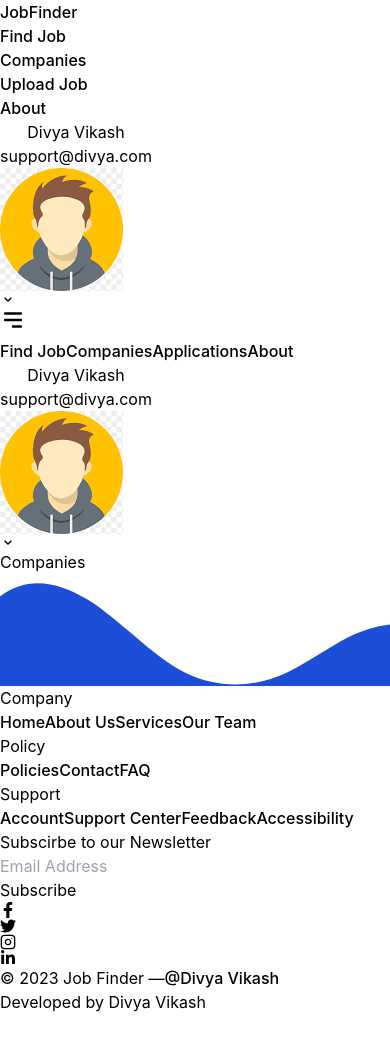
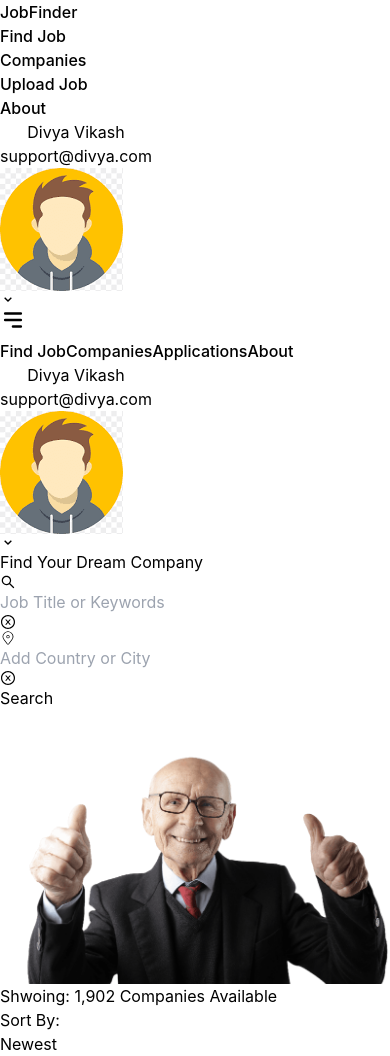
Before and after one commit to div-vik/job-finder, a React (Vite) app: page /companies in a window 390 px wide. Shown: the top 1056 px of the page. Before the commit the page ends 1014 px from the top, so only its background shows below. Built offline with nearby package versions, Linux system fonts and the light colour scheme.

Commit message:
company page completed

```diff
--- a/src/pages/Companies.jsx
+++ b/src/pages/Companies.jsx
@@ -1,7 +1,83 @@
-import React from "react";
+import React, { useEffect, useState } from "react";
+import { useLocation, useNavigate } from "react-router-dom";
+import {
+  CompanyCard,
+  CustomButton,
+  Header,
+  ListBox,
+  Loading,
+} from "../components";
+import { companies } from "../utils/data";
 
 const Companies = () => {
-  return <div>Companies</div>;
+  const [page, setPage] = useState(1);
+  const [numPage, setNumPage] = useState(1);
+  const [recordsCount, setRecordsCount] = useState(0);
+  const [data, setData] = useState(companies ?? []);
+  const [searchQuery, setSearchQuery] = useState("");
+  const [cmpLocation, setCmpLocation] = useState("");
+  const [sort, setSort] = useState("Newest");
+  const [isFetching, setIsFetching] = useState(false);
+
+  const location = useLocation();
+  const navigate = useNavigate();
+
+  const handleSearchSubmit = () => {};
+  const handleShowMore = () => {};
+
+  return (
+    <div className="w-full">
+      <Header
+        title="Find Your Dream Company"
+        handleClick={handleSearchSubmit}
+        searchQuery={searchQuery}
+        setSearchQuery={setSearchQuery}
+        Location={cmpLocation}
+        setLocation={setCmpLocation}
+      />
+
+      <div className="container mx-auto flex flex-col gap-5 2xl:gap-10 px-5 md:px-0 py-6 bg-[#f7fdfd]">
+        <div className="flex items-center justify-between mb-4">
+          <p className="text-sm md:text-base">
+            Shwoing: <span className="font-semibold">1,902</span> Companies
+            Available
+          </p>
+
+          <div className="flex flex-col md:flex-row gap-0 md:gap-2 md:items-center">
+            <p className="text-sm md:text-base">Sort By:</p>
+
+            <ListBox sort={sort} setSort={setSort} />
+          </div>
+        </div>
+
+        <div className="w-full flex flex-col gap-6">
+          {data?.map((cmp, index) => (
+            <CompanyCard cmp={cmp} key={index} />
+          ))}
+
+          {isFetching && (
+            <div className="mt-10">
+              <Loading />
+            </div>
+          )}
+
+          <p className="text-sm text-right">
+            {data?.length} records out of {recordsCount}
+          </p>
+        </div>
+
+        {numPage > page && !isFetching && (
+          <div className="w-full flex items-center justify-center pt-16">
+            <CustomButton
+              onClick={handleShowMore}
+              title="Load More"
+              containerStyles={`text-blue-600 py-1.5 px-5 focus:outline-none hover:bg-blue-700 hover:text-white rounded-full text-base border border-blue-600`}
+            />
+          </div>
+        )}
+      </div>
+    </div>
+  );
 };
 
 export default Companies;
```
